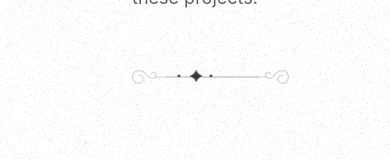
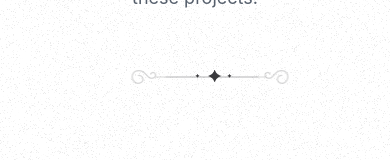
Before and after one commit to anupojudurgesh/portfolio-durgesh, a React (Vite) app: page /work in a window 390 px wide. Shown: the part 284-444 px from the top of the page. Built offline with nearby package versions, Linux system fonts and the light colour scheme.

Commit message:
Decorative bar fixed

```diff
--- a/src/components/DecorativeBar.tsx
+++ b/src/components/DecorativeBar.tsx
@@ -2,9 +2,43 @@ import React from "react";
 
 export default function DecorativeBar() {
   return (
+    // <div>
+    //   <div className="relative w-[300px]  sm:w-[454px] max-w-xs sm:max-w-md md:max-w-xl lg:max-w-2xl h-4 opacity-80 mx-auto mt-16 mb-12">
+    //     <div className="text-center absolute top-[-6px] bottom-0 left-1/2 transform -translate-x-1/2 text-base text-gray-400">
+    //       <img
+    //         className="w-full dark:hidden"
+    //         alt="Decorative"
+    //         src="/Vector.png"
+    //       />
+    //       <img
+    //         className="w-full hidden dark:block"
+    //         alt="Decorative"
+    //         src="/Vectorlight.png"
+    //       />
+    //     </div>
+    //     {/* Light theme images */}
+    //     <div className="absolute w-[187px] h-3.5 top-[-6px] sm:left-0  opacity-20 bg-[url(/lightbar.png)] bg-[100%_100%] bg-no-repeat dark:hidden" />
+    //     <div className="absolute w-[127px] h-3.5 top-[-6px] sm:left-[270px] opacity-20 rotate-180 bg-no-repeat dark:hidden">
+    //       <img
+    //         className="absolute w-[127px] h-3.5 top-0 left-0 -rotate-180"
+    //         alt="Group"
+    //         src="/lightbar2.png"
+    //       />
+    //     </div>
+    //     {/* Dark theme images */}
+    //     <div className="absolute w-[187px] h-3.5 top-[-6px] sm:left-0 left-[-70px] opacity-30 bg-[url(/group-1938.png)] bg-[100%_100%] bg-no-repeat hidden dark:block" />
+    //     <div className="absolute w-[127px] h-3.5 top-[-6px] sm:left-[270px] left-[190px] rotate-180 opacity-30 bg-no-repeat hidden dark:block">
+    //       <img
+    //         className="absolute w-[127px] h-3.5 top-0 left-0 -rotate-180"
+    //         alt="Group"
+    //         src="/group-1938-1.png"
+    //       />
+    //     </div>
+    //   </div>
+    // </div>
     <div>
-      <div className="relative w-[300px] flex justify-center sm:w-[454px] max-w-xs sm:max-w-md md:max-w-xl lg:max-w-2xl h-4 opacity-80 mx-auto mt-16 mb-12">
-        <div className="text-center absolute top-[-6px] bottom-0 left-1/2 transform -translate-x-1/2 text-base text-gray-400">
+      <div className="relative w-[300px] sm:w-[454px] max-w-xs sm:max-w-md md:max-w-xl lg:max-w-2xl h-4 opacity-80 mx-auto mt-16 mb-12">
+        <div className="text-center absolute top-[-6px] bottom-0 left-1/2 transform text-base text-gray-400">
           <img
             className="w-full dark:hidden"
             alt="Decorative"
@@ -16,18 +50,20 @@ export default function DecorativeBar() {
             src="/Vectorlight.png"
           />
         </div>
+
         {/* Light theme images */}
-        <div className="absolute w-[187px] h-3.5 top-[-6px] sm:left-0  opacity-20 bg-[url(/lightbar.png)] bg-[100%_100%] bg-no-repeat dark:hidden" />
-        <div className="absolute w-[127px] h-3.5 top-[-6px] sm:left-[270px] opacity-20 rotate-180 bg-no-repeat dark:hidden">
+        <div className="absolute w-[187px] h-3.5 top-[-6px] left-1/2 sm:left-0 -translate-x-1/2 sm:translate-x-0 opacity-20 bg-[url(/lightbar.png)] bg-[100%_100%] bg-no-repeat dark:hidden" />
+        <div className="absolute w-[127px] h-3.5 top-[-6px] left-1/2 sm:left-[270px] -translate-x-1/2 sm:translate-x-0 opacity-20 rotate-180 bg-no-repeat dark:hidden">
           <img
             className="absolute w-[127px] h-3.5 top-0 left-0 -rotate-180"
             alt="Group"
             src="/lightbar2.png"
           />
         </div>
+
         {/* Dark theme images */}
-        <div className="absolute w-[187px] h-3.5 top-[-6px] sm:left-0 left-[-70px] opacity-30 bg-[url(/group-1938.png)] bg-[100%_100%] bg-no-repeat hidden dark:block" />
-        <div className="absolute w-[127px] h-3.5 top-[-6px] sm:left-[270px] left-[190px] rotate-180 opacity-30 bg-no-repeat hidden dark:block">
+        <div className="absolute w-[187px] h-3.5 top-[-6px] left-[45px] sm:left-0 -translate-x-1/2 sm:translate-x-0 opacity-30 bg-[url(/group-1938.png)] bg-[100%_100%] bg-no-repeat hidden dark:block" />
+        <div className="absolute w-[127px] h-3.5 top-[-6px] right-[-90px] sm:left-[270px] -translate-x-1/2 sm:translate-x-0 rotate-180 opacity-30 bg-no-repeat hidden dark:block">
           <img
             className="absolute w-[127px] h-3.5 top-0 left-0 -rotate-180"
             alt="Group"
--- a/src/components/Header.tsx
+++ b/src/components/Header.tsx
@@ -150,9 +150,9 @@ const Header = () => {
             : "-translate-y-4 opacity-0 invisible"
         }`}
       >
-        <div className="bg-white dark:bg-gray-950 shadow-lg mt-2 flex justify-center text-center  rounded-2xl border-t border-gray-200 dark:border-gray-800">
-          <div className="container mx-auto px-1 sm:px-4 py-4">
-            <div className="flex">
+        <div className="bg-white dark:bg-gray-950 shadow-lg mt-2 flex justify-center text-center rounded-full  border-t border-gray-200 dark:border-gray-800">
+          <div className="container mx-auto px-1 sm:px-6 py-2">
+            <div className="flex justify-center w-full">
               {navLinks.map((link) => {
                 const isActive = location.pathname === link.path;
                 return (
```
